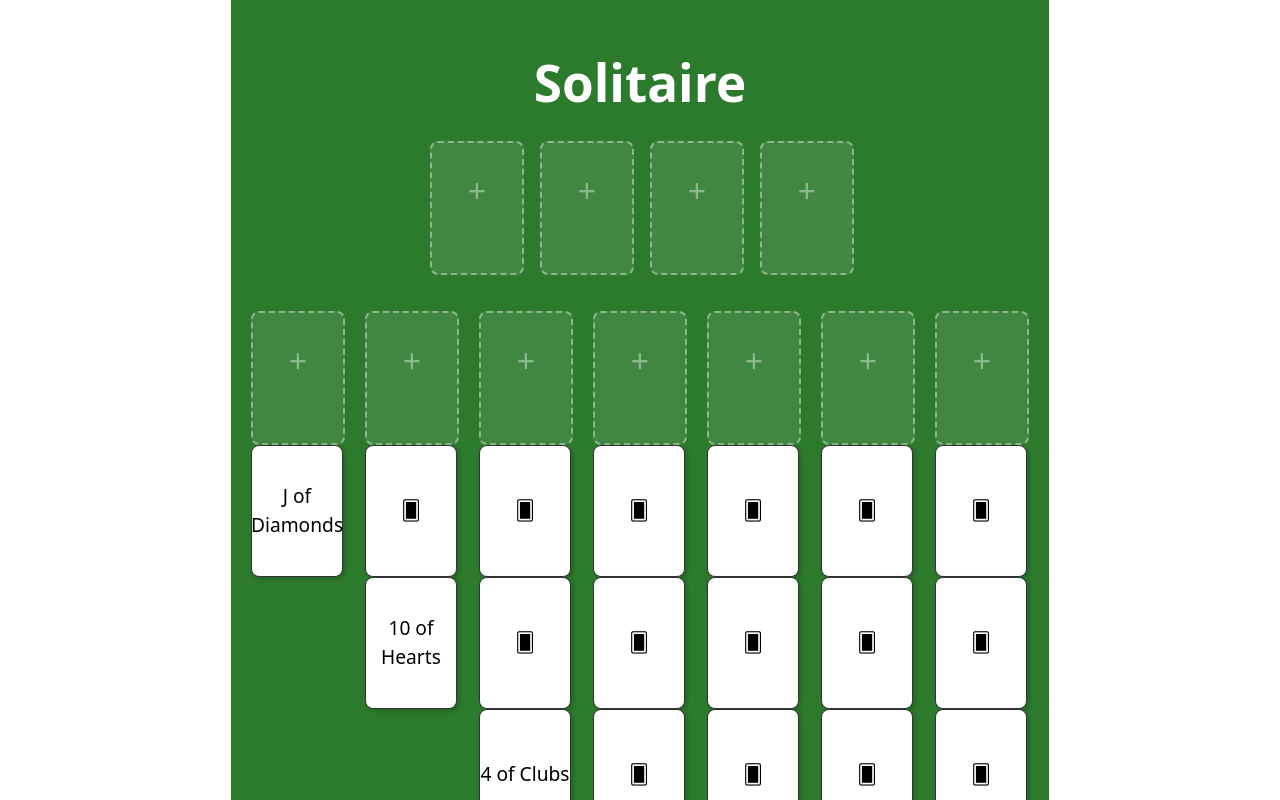
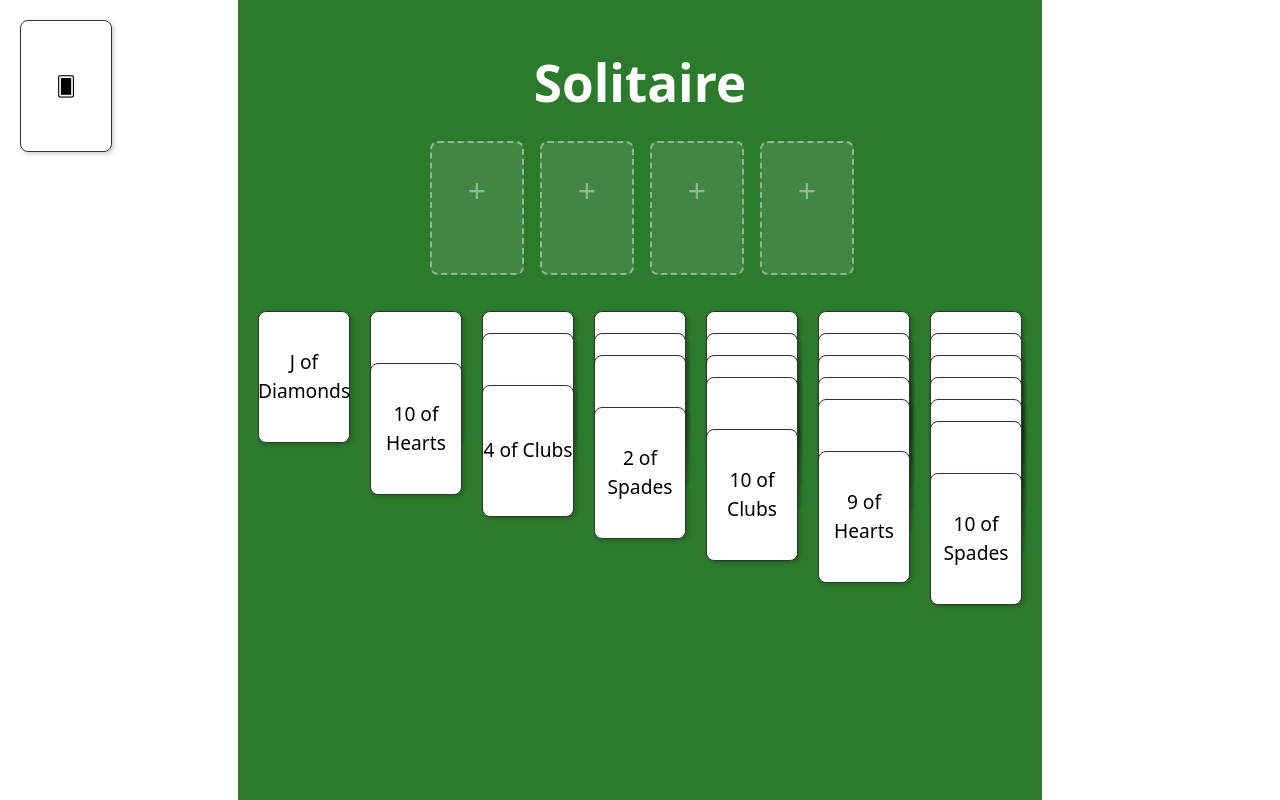
Before and after one commit to Team-Mavericks-CCG/Mavericks_Cat_CGs, a React (Vite) app in the folder frontend/: page /solitaire in a window 1280 px wide. Shown: the top 800 px of the page. Built offline with nearby package versions, Linux system fonts and the light colour scheme.

Commit message:
separate rendering for solitaire page

```diff
--- a/frontend/src/games/solitaire/solitairePage.css
+++ b/frontend/src/games/solitaire/solitairePage.css
@@ -1,4 +1,3 @@
-
 .solitaire-page {
   background-color: #2c7a2c;
   min-height: 100vh;
@@ -23,7 +22,6 @@
   height: 130px;
 
   border-radius: 8px;
-
 }
 
 .tableau {
@@ -47,6 +45,39 @@
 .pile {
   position: relative;
   min-height: 130px;
+}
+
+.stackable-pile {
+  position: relative;
+  min-height: 130px;
+}
+
+.stackable-pile .card {
+  position: relative;
+  z-index: 1; /* Establish stacking context */
+}
+
+.stackable-pile .card:not(.face-up) {
+  margin-top: -110px; /* Adjust overlap for face-down cards */
+}
+
+.stackable-pile .card.face-up {
+  margin-top: -80px;
+}
+
+.stackable-pile .card:first-child {
+  margin-top: 0; /* No overlap for the first card */
+}
+
+/* Make clickable cards more interactive */
+.stackable-pile .card.clickable {
+  cursor: pointer;
+  transition: transform 0.2s;
+}
+
+.stackable-pile .card.clickable:hover {
+  transform: translateY(-5px);
+  z-index: 100; /* Ensure hovered card is on top */
 }
 
 .stock .card {
@@ -94,7 +125,8 @@
 }
 
 .card.selected {
-    border-color: #ffcc00;
+  border: 3px solid #ffcc00;
+  box-shadow: 0 0 30px #ffcc00;
 }
 
 .card-blank-clickable {
--- a/frontend/src/games/solitaire/solitairePage.tsx
+++ b/frontend/src/games/solitaire/solitairePage.tsx
@@ -4,6 +4,9 @@ import { Card } from "../utils/card";
 import "../solitaire/solitairePage.css";
 
 export const SolitairePage: React.FC = () => {
+  // eslint-disable-next-line @typescript-eslint/no-unused-vars
+  const [_gameState, setGameState] = useState(0);
+
   // Explicitly define the type for selectedCard
   const [selectedCard, setSelectedCard] = useState<{
     card: Card;
@@ -13,12 +16,18 @@ export const SolitairePage: React.FC = () => {
   const [game] = useState(new SolitaireGame());
 
   // Handle card click functionality with updated typing
-  const handleCardClick = (card: Card | null, source: Stock | Column) => {
+  const handleCardClick = (
+    card: Card | null,
+    source: Stock | Column | Foundation
+  ) => {
     if (selectedCard) {
       // If a card is already selected, try to move it to the target
       if (source !== selectedCard.source) {
         const success = game.moveCard(selectedCard.source, source);
         if (success) {
+          setSelectedCard(null);
+          setGameState((prev) => prev + 1);
+        } else {
           setSelectedCard(null);
         }
       } else {
@@ -28,26 +37,126 @@ export const SolitairePage: React.FC = () => {
     } else {
       // Only allow selecting the top card from any pile
       const isTopCard = source.cards[source.cards.length - 1] === card;
-      if (isTopCard) {
+      if (isTopCard && !(source instanceof Foundation)) {
         setSelectedCard({ card, source });
       }
     }
   };
 
-  // Render each pile (foundation, tableau, or stock)
-  const renderPile = (pile: Foundation | Stock | Column) => (
+  const handleStockClick = (stock: Stock) => {
+    stock.draw();
+    setSelectedCard(null);
+    setGameState((prev) => prev + 1);
+  };
+
+  const renderColumn = (column: Column) => (
+    <div className="stackable-pile">
+      {column.cards.length === 0 ? (
+        <div
+          className="card-blank-clickable"
+          onClick={() => handleCardClick(null, column)}
+        >
+          {" "}
+          +{" "}
+        </div>
+      ) : (
+        column.cards.map((card, index) => (
+          <div
+            className={`card ${card.faceUp ? "face-up" : ""} ${index === column.cards.length - 1 ? "clickable" : ""} ${selectedCard?.card === card ? "selected" : ""} `}
+            key={index}
+            onClick={() => handleCardClick(card, column)}
+          >
+            {card.faceUp ? card.toString() : "🂠"}{" "}
+            {/* Render card string or face-down */}
+          </div>
+        ))
+      )}
+    </div>
+  );
+
+  const renderStock = (stock: Stock) => (
     <div className="pile">
-      <div className="card-blank-clickable" onClick={() => handleCardClick(null, pile)}> + </div>
-      {pile.cards.map((card: Card, index: number) => (
+      {stock.stock.length === 0 ? (
         <div
-          className={`card ${index === pile.cards.length - 1 ? "clickable" : ""} ${selectedCard?.card === card ? "selected" : ""}`}
-          key={index}
-          onClick={() => handleCardClick(card, pile)}
+          className="card-blank-clickable"
+          onClick={() => handleStockClick(stock)}
         >
-          {card.faceUp ? card.toString() : "🂠"}{" "}
+          {" "}
+          +{" "}
+        </div>
+      ) : (
+        <div className="card clickable" onClick={() => handleStockClick(stock)}>
+          {"🂠"}
+          {""}
           {/* Render card string or face-down */}
         </div>
-      ))}
+      )}
+    </div>
+  );
+
+  const renderWaste = (stock: Stock) => {
+    // Get only the last 3 cards (or fewer if there are less than 3)
+    const visibleCards =
+      stock.cards.length <= 3 ? stock.cards : stock.cards.slice(-3);
+
+    // Handle empty waste pile
+    if (visibleCards.length === 0) {
+      return (
+        <div className="pile">
+          <div className="card-blank"></div>
+        </div>
+      );
+    }
+
+    return (
+      <div className="stackable-pile">
+        {visibleCards.map((card, index) => {
+          const isTopCard = index === visibleCards.length - 1;
+
+          return (
+            <div
+              className={`card face-up ${isTopCard ? "clickable" : ""} ${selectedCard?.card === card ? "selected" : ""}`}
+              key={index}
+              // Only make the top card clickable
+              onClick={
+                isTopCard ? () => handleCardClick(card, stock) : undefined
+              }
+            >
+              {card.toString()}
+              {""}
+              {/* Render card string */}
+            </div>
+          );
+        })}
+      </div>
+    );
+  };
+
+  const renderFoundation = (foundation: Foundation) => (
+    <div className="pile">
+      {foundation.cards.length === 0 ? (
+        <div
+          className="card-blank-clickable"
+          onClick={() => handleCardClick(null, foundation)}
+        >
+          {" "}
+          +{" "}
+        </div>
+      ) : (
+        <div
+          className="card"
+          onClick={() =>
+            handleCardClick(
+              foundation.cards[foundation.cards.length - 1],
+              foundation
+            )
+          }
+        >
+          {foundation.cards[foundation.cards.length - 1].toString()}
+          {""}
+          {/* Render card string or face-down */}
+        </div>
+      )}
     </div>
   );
 
@@ -57,18 +166,19 @@ export const SolitairePage: React.FC = () => {
       <div className="foundation">
         {game.foundation.map((pile, index) => (
           <div key={index} className="foundation-pile">
-            {renderPile(pile)}
+            {renderFoundation(pile)}
           </div>
         ))}
       </div>
       <div className="tableau">
         {game.tableau.map((pile, index) => (
           <div key={index} className="tableau-pile">
-            {renderPile(pile)}
+            {renderColumn(pile)}
           </div>
         ))}
       </div>
-      <div className="stock">{renderPile(game.stock)}</div>
+      <div className="stock">{renderStock(game.stock)}</div>
+      <div className="waste">{renderWaste(game.stock)}</div>
     </div>
   );
 };
--- a/frontend/src/games/solitaire/solitairePageModel.tsx
+++ b/frontend/src/games/solitaire/solitairePageModel.tsx
@@ -67,7 +67,7 @@ export class Stock {
   }
 
   removeCard(): Card | null {
-    return this.stock.pop() ?? null;
+    return this.cards.pop() ?? null;
   }
 }
 
@@ -104,6 +104,7 @@ export class SolitaireGame {
 
   // move card from tableau to foundation
   moveCard(source: Column | Stock, target: Foundation | Column): boolean {
+    console.log(source);
     //get target card, null if empty target
     const targetCard =
       target.cards.length === 0 ? null : target.cards[target.cards.length - 1];
```
Also changed, not shown: 2 other files (tests, documents, lock files or other folders). Lines whose indentation alone changed are shown as unchanged.
